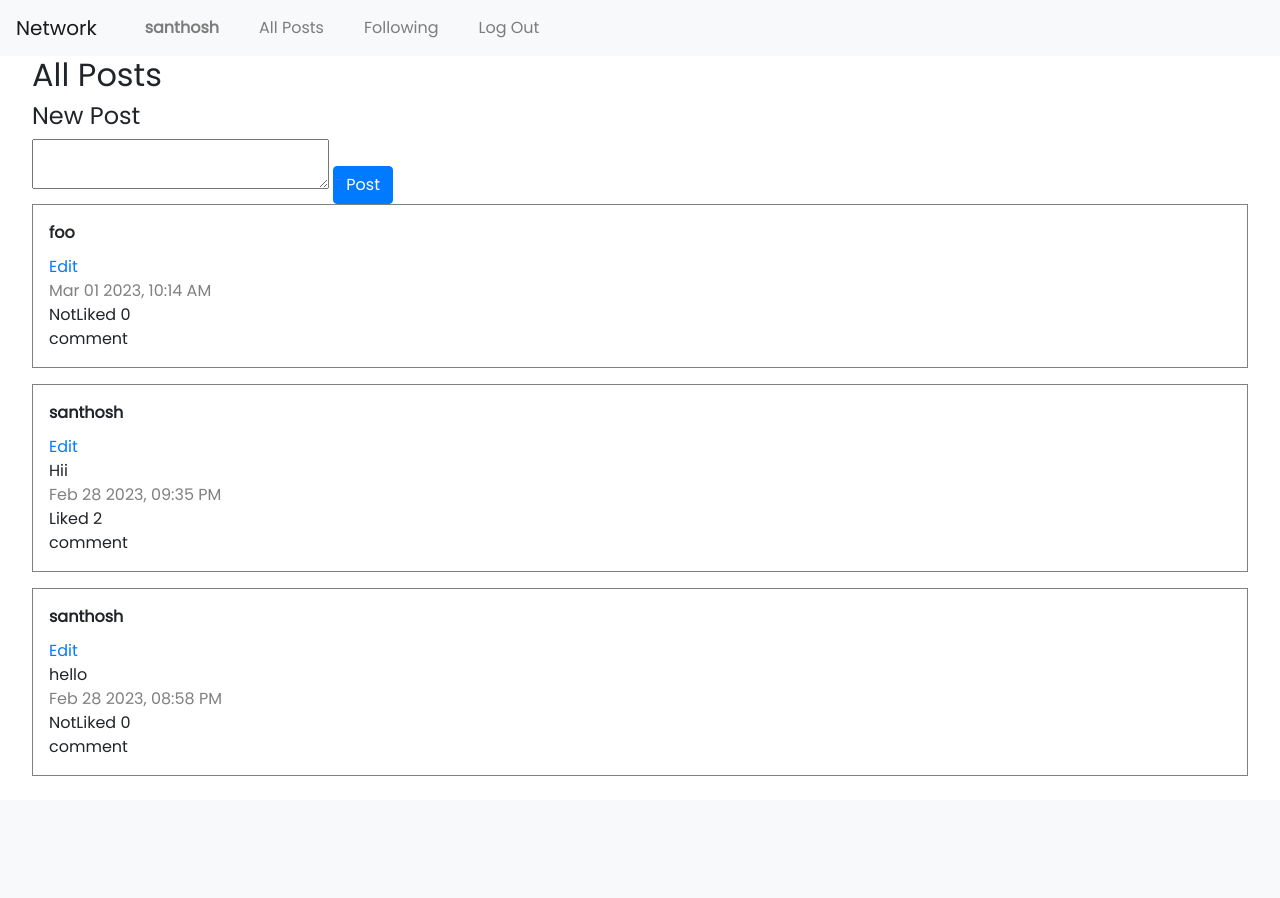
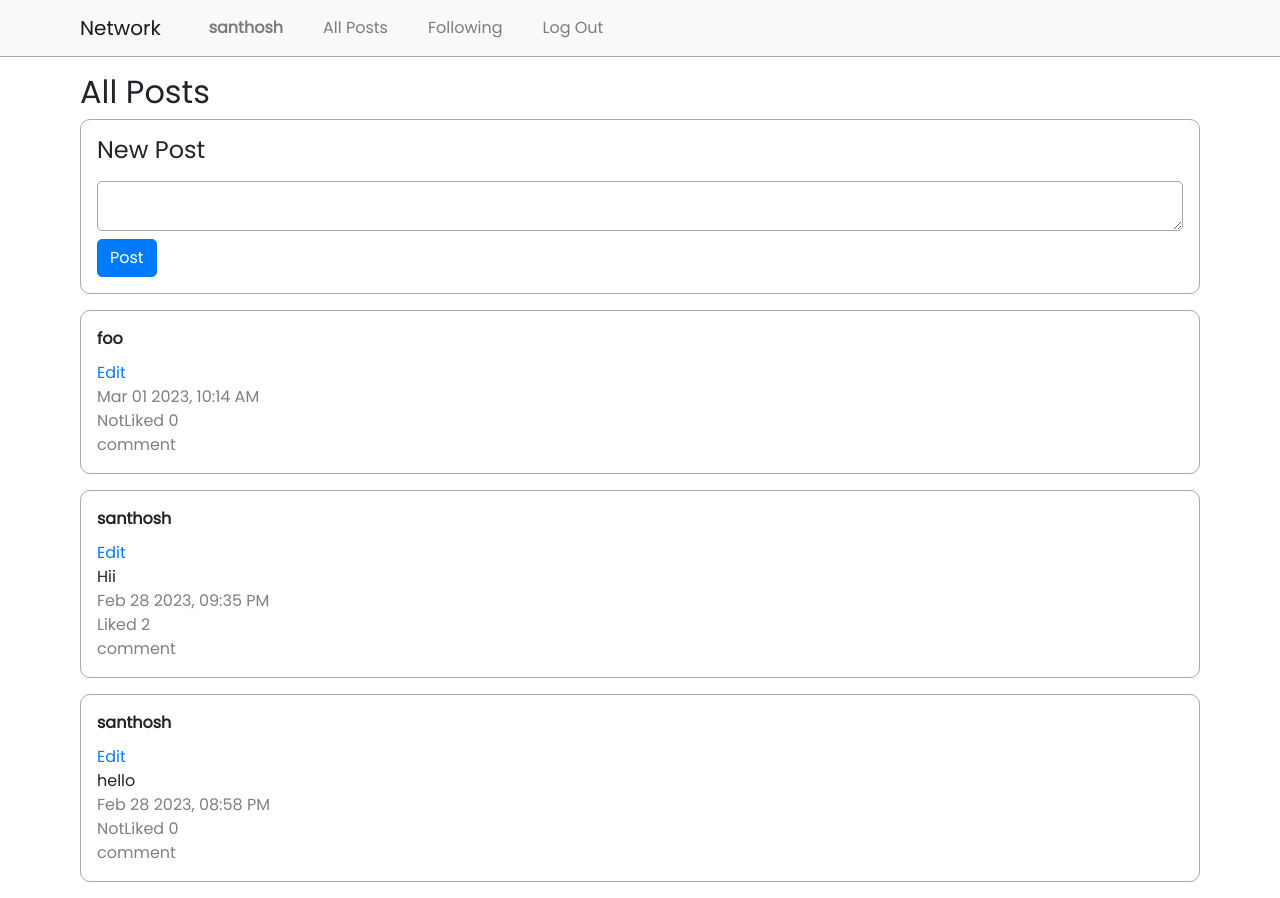
Before and after one commit to Santho-sh/network-app, a Django app: page / in a window 1280 px wide. Before the commit the page ends 776 px from the top, so only its background shows below. Run offline with Django 3.2, Linux system fonts and the light colour scheme; a user stored in the database is signed in; data comes from the database, SQL or seed files in the repository; both versions use the stored data as it was after the commit; some libraries are stand-ins or nearby versions.

Commit message:
designing

```diff
--- a/project4/network/static/network/styles.css
+++ b/project4/network/static/network/styles.css
@@ -5,13 +5,20 @@
     font-family: 'Poppins', sans-serif;
 }
 
+:root {
+    --border-color : rgb(168, 168, 168);
+}
+
 .body {
-    margin-inline: 2rem;
+    padding-inline: 5rem;
 }
 
 .navbar {
     display: flex;
     gap: 1.5rem;
+    border-bottom: 1px solid var(--border-color);
+    margin-bottom: 1rem;
+    padding-inline: 5rem;
 }
 
 .navbar-nav {
@@ -20,13 +27,38 @@
     gap: 1.5rem;
 }
 
+/* New post */
+
+#create-post {
+    display: flex;
+    flex-direction: column;
+    gap: .5rem;
+    border: 1px solid var(--border-color);
+    padding: 1rem;
+    margin-bottom: 1rem;
+    border-radius: 10px;
+}
+
+.post-content-new {
+    padding-inline: .5rem;
+    border-radius: 5px;
+    border: 1px solid var(--border-color);
+}
+
+.post-button {
+    border-radius: 5px;
+    width: fit-content;
+}
+
+
 /* Posts */
 
 .post {
-    border: 1px solid grey;
+    border: 1px solid var(--border-color);
     display: block;
     margin-bottom: 1rem;
     padding: 1rem;
+    border-radius: 10px;
 }
 
 .post p {
@@ -38,10 +70,8 @@
     padding-bottom: 10px;
 }
 
-.post-edit {
-    font-size: ;
-}
-
-.post-timestamp {
+.post-timestamp,
+.post-likes,
+.post-comment {
     color: grey;
 }
--- a/project4/network/templates/network/index.html
+++ b/project4/network/templates/network/index.html
@@ -8,8 +8,8 @@
 
         <form id='create-post'>
             <h4>New Post</h4>
-            <textarea class='post-content'></textarea>
-            <input type='submit' class = 'btn btn-primary' value='Post'>
+            <textarea class='post-content-new'></textarea>
+            <input type='submit' class = 'btn btn-primary post-button' value='Post'>
         </form>
 
     </div>
```
Also changed, not shown: project4/db.sqlite3.
